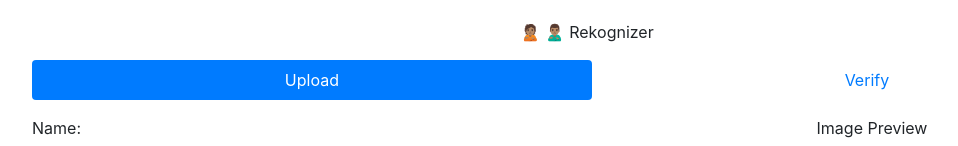
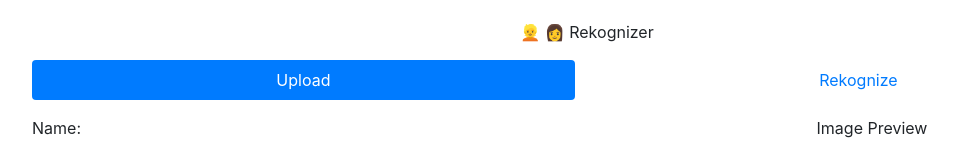
Before and after one commit to oreHGA/faceRekognizer, a plain HTML site: page public/index.html in a window 1280 px wide. Shown: the top 146 px of the page, without its empty margins (53-1011 px from the left). Drawn offline with nearby package versions, Linux system fonts and the light colour scheme.

Commit message:
Updated interface

```diff
--- a/public/index.html
+++ b/public/index.html
@@ -4,7 +4,7 @@
     <meta charset="UTF-8">
     <meta name="viewport" content="width=device-width, initial-scale=1.0">
     <meta http-equiv="X-UA-Compatible" content="ie=edge">
-    <title>🙎🏽 🙎🏽‍♂️ Rekognizer</title>
+    <title>👱 👩 Rekognizer</title>
     <script src="https://unpkg.com/vue"></script>
     <script src="https://unpkg.com/axios/dist/axios.min.js"></script>
     <link rel="stylesheet" href="https://maxcdn.bootstrapcdn.com/bootstrap/4.0.0-beta.2/css/bootstrap.min.css" integrity="sha384-PsH8R72JQ3SOdhVi3uxftmaW6Vc51MKb0q5P2rRUpPvrszuE4W1povHYgTpBfshb" crossorigin="anonymous">
@@ -13,25 +13,15 @@
     <div class="wrapper">
 
         <div class="app-title">
-            <p>🙎🏽 🙎🏽‍♂️ Rekognizer</p>
+            <p>👱 👩 Rekognizer</p>
         </div>
-
-        <!-- <ul class="nav nav-pills nav-fill mb-3" id="pills-tab" role="tablist">
-            <li class="nav-item">
-                <a class="nav-link active" id="pills-upload-tab" data-toggle="pill" href="#pills-upload" role="tab" aria-controls="pills-upload" aria-selected="true">Upload</a>
-            </li>
-            <li class="nav-item">
-                <a class="nav-link" id="pills-verify-tab" data-toggle="pill" href="#pills-verify" role="tab" aria-controls="pills-verify" aria-selected="false">Verify</a>
-            </li>
-        </ul> -->
-
 
         <ul class="nav nav-pills nav-fill mb-3" id="pills-tab" role="tablist">
             <li class="nav-item">
                 <a class="nav-link active" id="pills-upload-tab" data-toggle="pill" href="#pills-upload" role="tab" aria-controls="pills-upload" aria-selected="true">Upload</a>
             </li>
             <li class="nav-item">
-                <a class="nav-link" id="pills-verify-tab" data-toggle="pill" href="#pills-verify" role="tab" aria-controls="pills-verify" aria-selected="false">Verify</a>
+                <a class="nav-link" id="pills-verify-tab" data-toggle="pill" href="#pills-verify" role="tab" aria-controls="pills-verify" aria-selected="false">Rekognize</a>
             </li>
         </ul>
 
```
